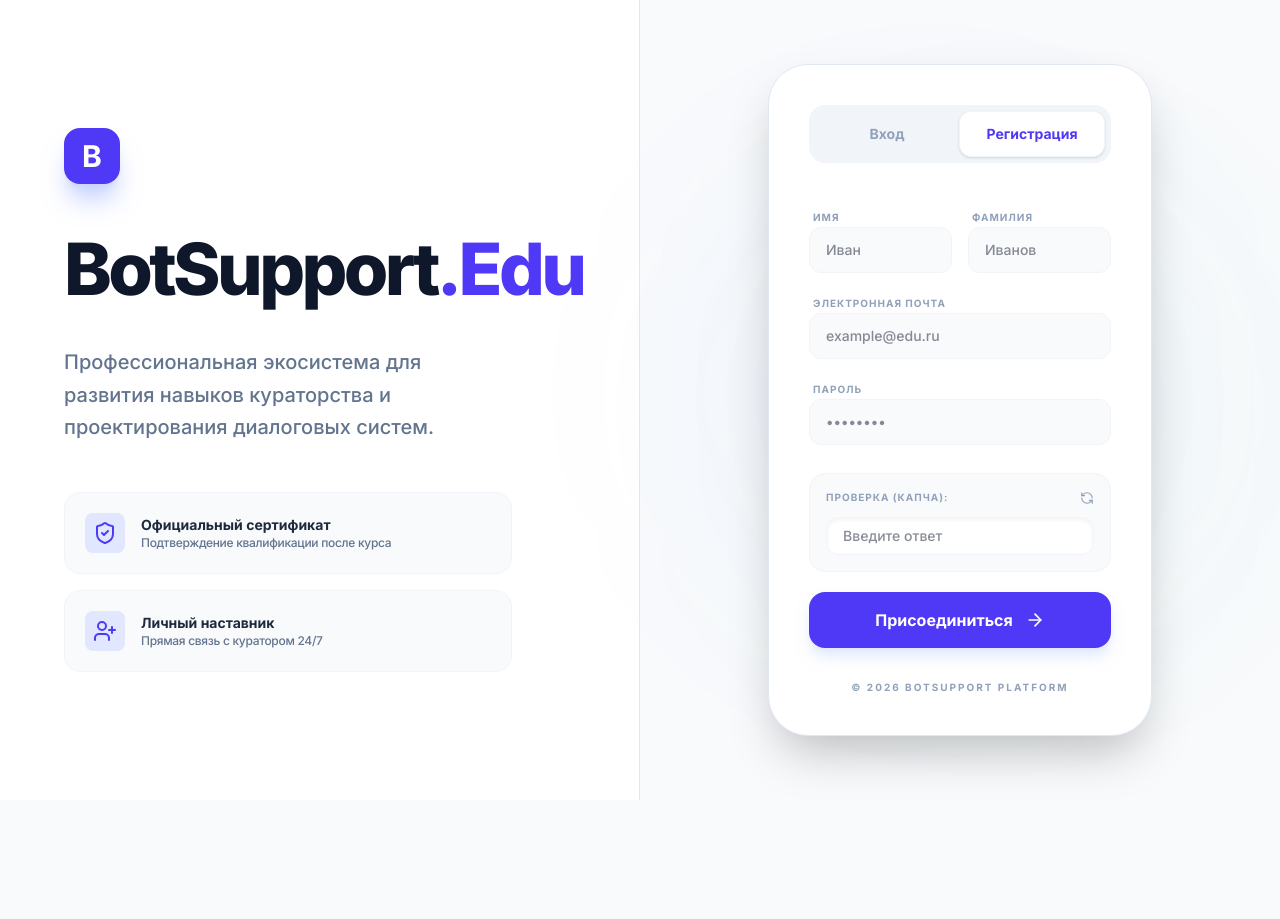
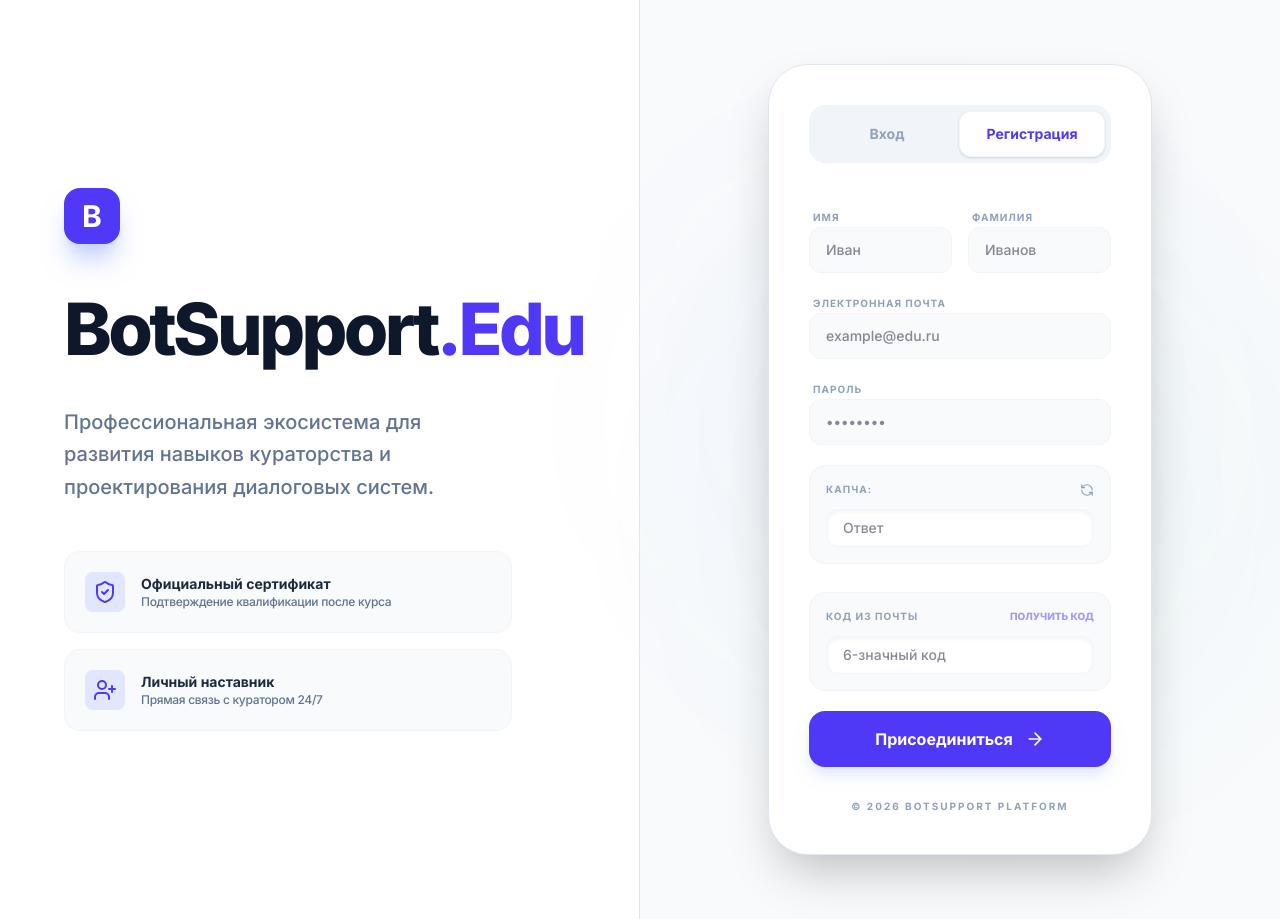
Before and after one commit to Pon157/teachbp, a React (Vite) app: page / in a window 1280 px wide. Both pictures are taken after a click on the button "Регистрация". Before the commit the page ends 800 px from the top, so only its background shows below. Built offline with nearby package versions, Linux system fonts and the light colour scheme; no server answers.

Commit message:
Update LandingPage.tsx

```diff
--- a/src/pages/LandingPage.tsx
+++ b/src/pages/LandingPage.tsx
@@ -15,8 +15,10 @@ export default function LandingPage() {
     surname: '',
     email: '',
     password: '',
+    code: '',
     captchaAnswer: ''
   });
+  const [codeSent, setCodeSent] = useState(false);
   const [error, setError] = useState('');
   const [loading, setLoading] = useState(false);
 
@@ -31,6 +33,29 @@ export default function LandingPage() {
     setCaptcha(data);
   };
 
+  const sendCode = async () => {
+    if (!formData.email) return setError('Введите email');
+    setLoading(true);
+    try {
+      const res = await fetch('/api/auth/send-code', {
+        method: 'POST',
+        headers: { 'Content-Type': 'application/json' },
+        body: JSON.stringify({ email: formData.email })
+      });
+      if (res.ok) {
+        setCodeSent(true);
+        setError('');
+      } else {
+        const data = await res.json();
+        setError(data.error);
+      }
+    } catch (err) {
+      setError('Ошибка сети');
+    } finally {
+      setLoading(false);
+    }
+  };
+
   const handleSubmit = async (e: React.FormEvent) => {
     e.preventDefault();
     setLoading(true);
@@ -38,8 +63,18 @@ export default function LandingPage() {
 
     try {
       if (isLogin) {
-        await login({ email: formData.email, password: formData.password });
+        await login({
+          email: formData.email,
+          password: formData.password,
+          captchaId: captcha?.id,
+          captchaAnswer: formData.captchaAnswer
+        });
       } else {
+        if (!codeSent) {
+          await sendCode();
+          setLoading(false);
+          return;
+        }
         const res = await fetch('/api/auth/register', {
           method: 'POST',
           headers: { 'Content-Type': 'application/json' },
@@ -192,10 +227,9 @@ export default function LandingPage() {
               </motion.div>
             </AnimatePresence>
 
-            <div className="pt-2">
             <div className="bg-slate-50 border border-slate-100 rounded-2xl p-4 space-y-3">
               <div className="flex justify-between items-center">
-                  <span className="text-[10px] font-bold uppercase tracking-widest text-slate-400">Проверка (капча): {captcha?.question}</span>
+                <span className="text-[10px] font-bold uppercase tracking-widest text-slate-400">Капча: {captcha?.question}</span>
                 <button type="button" onClick={refreshCaptcha} className="text-slate-400 hover:text-indigo-600 transition-colors">
                   <RefreshCcw size={14} />
                 </button>
@@ -203,13 +237,38 @@ export default function LandingPage() {
               <input
                 required
                 type="text"
-                  placeholder="Введите ответ"
+                placeholder="Ответ"
                 className="w-full bg-white border border-slate-100 rounded-xl px-4 py-2 text-sm font-medium focus:ring-1 focus:ring-indigo-600 outline-none shadow-inner"
                 value={formData.captchaAnswer}
                 onChange={e => setFormData({...formData, captchaAnswer: e.target.value})}
               />
             </div>
+
+            {!isLogin && (
+              <div className="pt-2">
+                <div className="bg-slate-50 border border-slate-100 rounded-2xl p-4 space-y-3">
+                  <div className="flex justify-between items-center">
+                    <span className="text-[10px] font-bold uppercase tracking-widest text-slate-400">Код из почты</span>
+                    <button
+                      type="button"
+                      onClick={sendCode}
+                      disabled={loading || !formData.email}
+                      className="text-[10px] font-black uppercase text-indigo-600 hover:text-indigo-700 disabled:opacity-50"
+                    >
+                      {codeSent ? 'Отправить еще раз' : 'Получить код'}
+                    </button>
                   </div>
+                  <input
+                    required
+                    type="text"
+                    placeholder="6-значный код"
+                    className="w-full bg-white border border-slate-100 rounded-xl px-4 py-2 text-sm font-medium focus:ring-1 focus:ring-indigo-600 outline-none shadow-inner"
+                    value={formData.code}
+                    onChange={e => setFormData({...formData, code: e.target.value})}
+                  />
+                </div>
+              </div>
+            )}
 
             {error && (
               <motion.p initial={{ opacity: 0 }} animate={{ opacity: 1 }} className="text-red-500 text-xs text-center font-bold uppercase tracking-tight bg-red-50 py-2 rounded-lg">{error}</motion.p>
```
Lines whose indentation alone changed are shown as unchanged.
